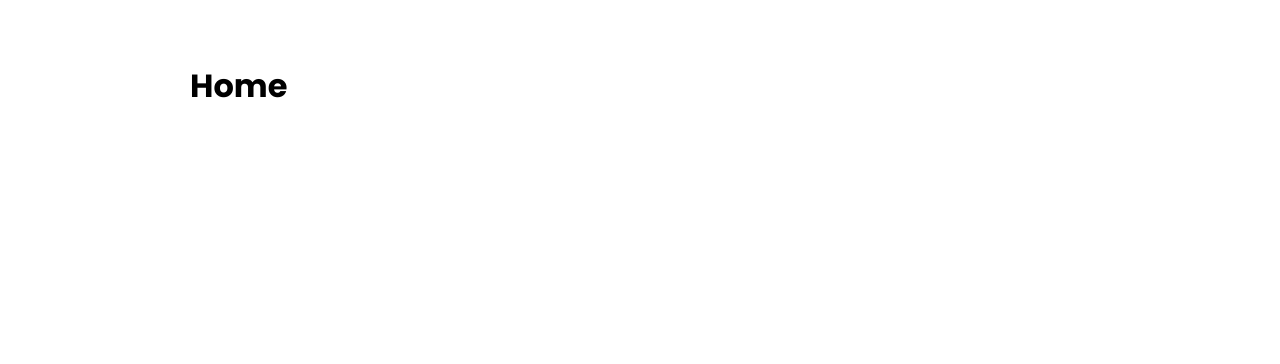
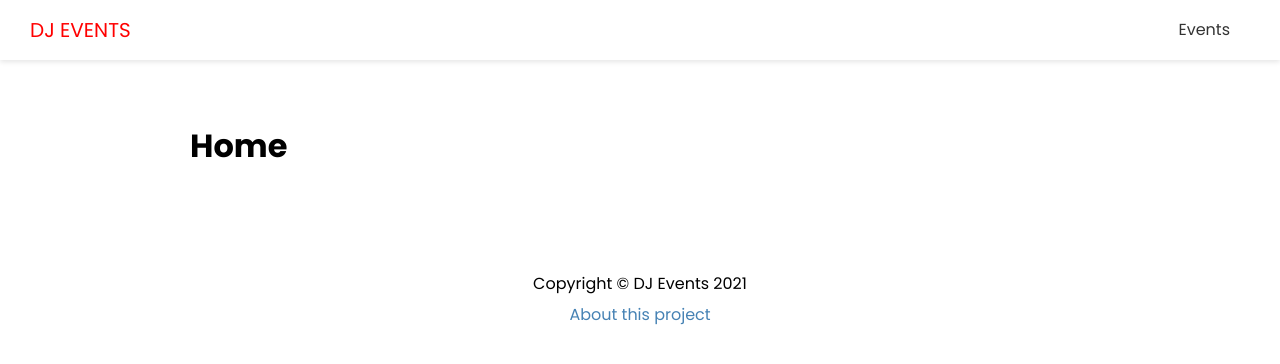
Before and after one commit to shettykaran21/dj-events-frontend, a Next.js app: page / in a window 1280 px wide. Shown: the top 364 px of the page. Built offline with nearby package versions, Linux system fonts and the light colour scheme.

Commit message:
Header and footer in layout

```diff
--- /dev/null
+++ b/components/Footer.js
@@ -0,0 +1,16 @@
+import Link from 'next/link';
+
+import styles from '../styles/Footer.module.css';
+
+const Footer = () => {
+  return (
+    <footer className={styles.footer}>
+      <p>Copyright &copy; DJ Events 2021</p>
+      <p>
+        <Link href="/about">About this project</Link>
+      </p>
+    </footer>
+  );
+};
+
+export default Footer;
--- /dev/null
+++ b/components/Header.js
@@ -0,0 +1,26 @@
+import Link from 'next/link';
+
+import styles from '../styles/Header.module.css';
+
+const Header = () => {
+  return (
+    <header className={styles.header}>
+      <div className={styles.logo}>
+        <Link href="/">
+          <a>DJ Events</a>
+        </Link>
+      </div>
+      <nav>
+        <ul>
+          <li>
+            <Link href="/events">
+              <a>Events</a>
+            </Link>
+          </li>
+        </ul>
+      </nav>
+    </header>
+  );
+};
+
+export default Header;
--- a/components/Layout.js
+++ b/components/Layout.js
@@ -1,5 +1,8 @@
 import Head from 'next/head';
+
 import styles from '../styles/Layout.module.css';
+import Footer from './Footer';
+import Header from './Header';
 
 const Layout = ({ title, keywords, description, children }) => {
   return (
@@ -9,7 +12,10 @@ const Layout = ({ title, keywords, description, children }) => {
         <meta name="description" content={description} />
         <meta name="keywords" content={keywords} />
       </Head>
+
+      <Header />
       <div className={styles.container}>{children}</div>
+      <Footer />
     </div>
   );
 };
--- /dev/null
+++ b/styles/Footer.module.css
@@ -0,0 +1,8 @@
+.footer {
+  margin: 10rem 0 4rem;
+  text-align: center;
+}
+
+.footer p {
+  margin: 0.5rem 0;
+}
--- /dev/null
+++ b/styles/Header.module.css
@@ -0,0 +1,56 @@
+.header {
+  display: flex;
+  justify-content: space-between;
+  align-items: center;
+  background: #fff;
+  color: #333;
+  height: 6rem;
+  padding: 0 3rem;
+  box-shadow: 0 2px 5px rgba(0, 0, 0, 0.1);
+}
+
+.header a {
+  color: #333;
+  margin-right: 2rem;
+}
+
+.header a:hover {
+  color: #000;
+}
+.header ul {
+  display: flex;
+  align-items: center;
+  justify-content: center;
+  list-style: none;
+}
+
+.logo {
+  color: red;
+  font-size: 2rem;
+  text-transform: uppercase;
+}
+
+.logo a {
+  color: red;
+}
+
+@media (max-width: 768px) {
+  .header {
+    flex-direction: column;
+    height: auto;
+  }
+
+  .header ul {
+    margin: 2rem 0;
+    flex-direction: column;
+    text-align: center;
+  }
+
+  .header a {
+    margin-right: 0;
+  }
+
+  .logo {
+    margin: 2rem 0;
+  }
+}
```
